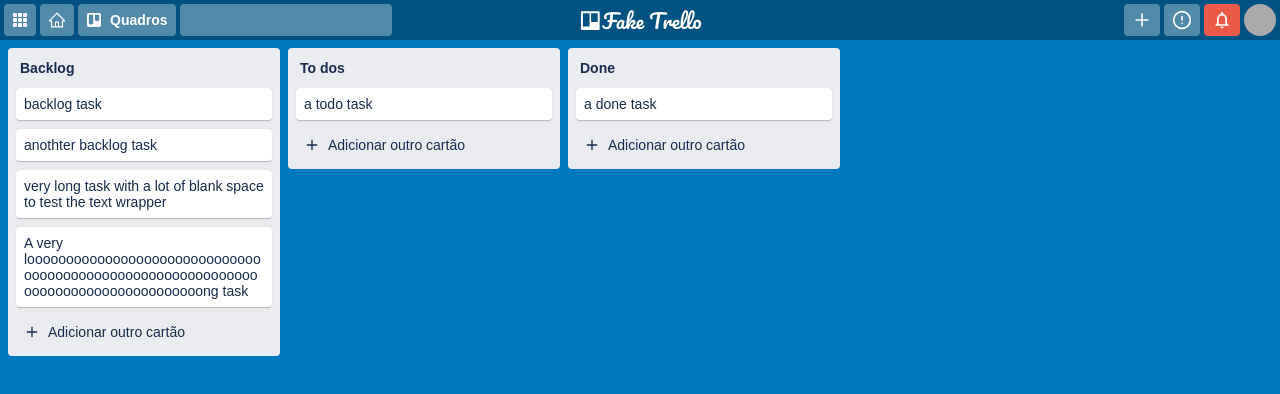
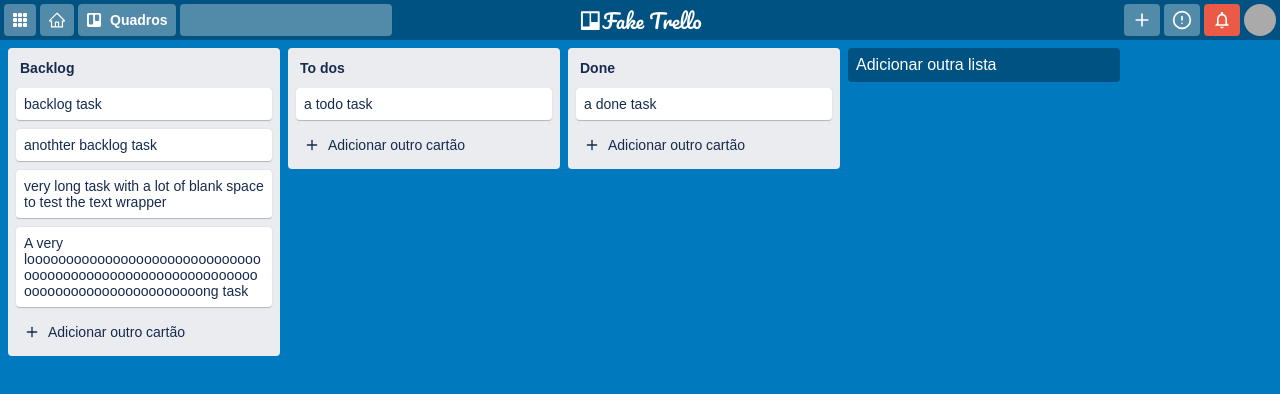
Before and after one commit to cazuzabarberino/fake-trello, a React (Create React App) app: page / in a window 1280 px wide. Shown: the top 394 px of the page. Built offline with nearby package versions, Linux system fonts and the light colour scheme.

Commit message:
add list box

```diff
--- /dev/null
+++ b/src/components/newList/index.tsx
@@ -0,0 +1,59 @@
+import React from "react";
+import { FiX } from "react-icons/fi";
+import { DefaultTheme, withTheme } from "styled-components";
+import useKeyMouseToSaveClose from "../../hooks/useKeyMouseToSaveClose";
+import { Container } from "./styled";
+
+interface Props {
+  theme: DefaultTheme;
+}
+
+const NewList = ({ theme }: Props) => {
+  const [creatingNewList, setCreatingNewList] = React.useState(false);
+  const inputRef = React.useRef<HTMLInputElement | null>(null);
+  const [input, setInput] = React.useState("");
+  const saveInput = React.useCallback(() => {
+    setInput("");
+  }, [setInput]);
+
+  const close = React.useCallback(() => setCreatingNewList(false), []);
+  const open = React.useCallback(() => {
+    setCreatingNewList(true);
+  }, []);
+
+  React.useLayoutEffect(() => {
+    if (creatingNewList) {
+      (inputRef.current as HTMLInputElement).focus();
+    }
+  }, [creatingNewList]);
+
+  const containerRef = useKeyMouseToSaveClose(saveInput, close);
+
+  return (
+    <Container creating={creatingNewList} ref={containerRef}>
+      <div>
+        <input
+          ref={inputRef}
+          value={input}
+          onChange={(e) => setInput(e.target.value)}
+          placeholder="Insira o título da lista..."
+        />
+        <div>
+          <button
+            onClick={() => {
+              saveInput();
+            }}
+          >
+            Adicionar Lista
+          </button>
+          <button onClick={close}>
+            <FiX size={24} color={theme.fontColor} />
+          </button>
+        </div>
+      </div>
+      <p onClick={open}>Adicionar outra lista</p>
+    </Container>
+  );
+};
+
+export default withTheme(NewList);
--- /dev/null
+++ b/src/components/newList/styled.ts
@@ -0,0 +1,83 @@
+import styled from "styled-components";
+import { transparentize, darken } from "polished";
+
+interface ContainerProps {
+  creating: boolean;
+}
+
+export const Container = styled.div<ContainerProps>`
+  width: 272px;
+  background: ${({ theme, creating }) =>
+    creating ? theme.listColor : theme.transparency};
+  display: flex;
+  flex-direction: column;
+  padding: 4px;
+  border-radius: 4px;
+  cursor: pointer;
+
+  p {
+    display: ${({ creating }) => (creating ? "none" : "block")};
+    padding: 4px;
+    color: white;
+  }
+
+  & > div {
+    display: ${({ creating }) => (creating ? "block" : "none")};
+
+    & > div {
+      margin-top: 8px;
+      display: flex;
+      justify-content: start;
+      align-content: center;
+    }
+  }
+
+  input {
+    width: 100%;
+    background: ${({ theme }) => theme.taskColor};
+    border-radius: 4px;
+    border: none;
+    padding: 8px;
+    resize: vertical;
+    font-size: 14px;
+    color: ${({ theme }) => theme.fontColor};
+
+    ::placeholder {
+      color: ${({ theme }) => transparentize(0.5, theme.fontColor)};
+    }
+  }
+
+  button {
+    border: none;
+
+    & + button {
+      margin-left: 4px;
+    }
+
+    :nth-of-type(1) {
+      background: ${({ theme }) => theme.green};
+      border-radius: 4px;
+      font-size: 14px;
+      color: white;
+      padding: 8px;
+
+      :hover {
+        background: ${({ theme }) => transparentize(0.2, theme.green)};
+      }
+
+      :active {
+        background: ${({ theme }) => darken(0.2, theme.green)};
+      }
+    }
+
+    :nth-of-type(2) {
+      background: none;
+
+      opacity: 0.5;
+
+      :hover {
+        opacity: 1;
+      }
+    }
+  }
+`;
--- a/src/components/newTask/index.tsx
+++ b/src/components/newTask/index.tsx
@@ -3,6 +3,7 @@ import { Container } from "./styled";
 import { FiX } from "react-icons/fi";
 import { withTheme, DefaultTheme } from "styled-components";
 import useKeyMouseToSaveClose from "../../hooks/useKeyMouseToSaveClose";
+import useFocusInput from "../../hooks/useFocusInput";
 
 interface Props {
   theme: DefaultTheme;
@@ -12,21 +13,12 @@ interface Props {
 
 const NewTask = ({ theme, closeNewTask }: Props) => {
   const [input, setInput] = React.useState("");
-  const inputRef = React.useRef<null | HTMLInputElement>(null);
-
+  const inputRef = useFocusInput();
   const saveInput = React.useCallback(() => {
     setInput("");
   }, [setInput]);
 
   const containerRef = useKeyMouseToSaveClose(saveInput, closeNewTask);
-
-  React.useLayoutEffect(() => {
-    (inputRef.current as HTMLInputElement).focus();
-  }, []);
-
-  React.useLayoutEffect(() => {
-    return () => {};
-  }, [closeNewTask, saveInput]);
 
   return (
     <Container ref={containerRef}>
--- /dev/null
+++ b/src/hooks/useFocusInput.tsx
@@ -0,0 +1,11 @@
+import React from "react";
+
+export default function useFocusInput() {
+  const inputRef = React.useRef<null | HTMLInputElement>(null);
+
+  React.useLayoutEffect(() => {
+    (inputRef.current as HTMLInputElement).focus();
+  }, []);
+
+  return inputRef;
+}
--- a/src/pages/panel/index.tsx
+++ b/src/pages/panel/index.tsx
@@ -11,7 +11,7 @@ import { useDndTask } from "../../hooks/useDndTask";
 import useMouseScrollHorizontal from "../../hooks/useMouseScrollHorizontal";
 import TaskList from "../../models/List";
 import { Container, ListContainter } from "./styles";
-interface Props {}
+import NewList from "../../components/newList";
 
 const mock = [
   {
@@ -33,7 +33,7 @@ const mock = [
   },
 ];
 
-const Panel = (props: Props) => {
+const Panel = () => {
   const [allLists, setAllLists] = React.useState<TaskList[]>(() => {
     return mock.map((list) => ({
       ...list,
@@ -110,6 +110,7 @@ const Panel = (props: Props) => {
               margin: 0,
             }}
           />
+          <NewList />
         </ListContainter>
 
         {taskDragging && (
```
